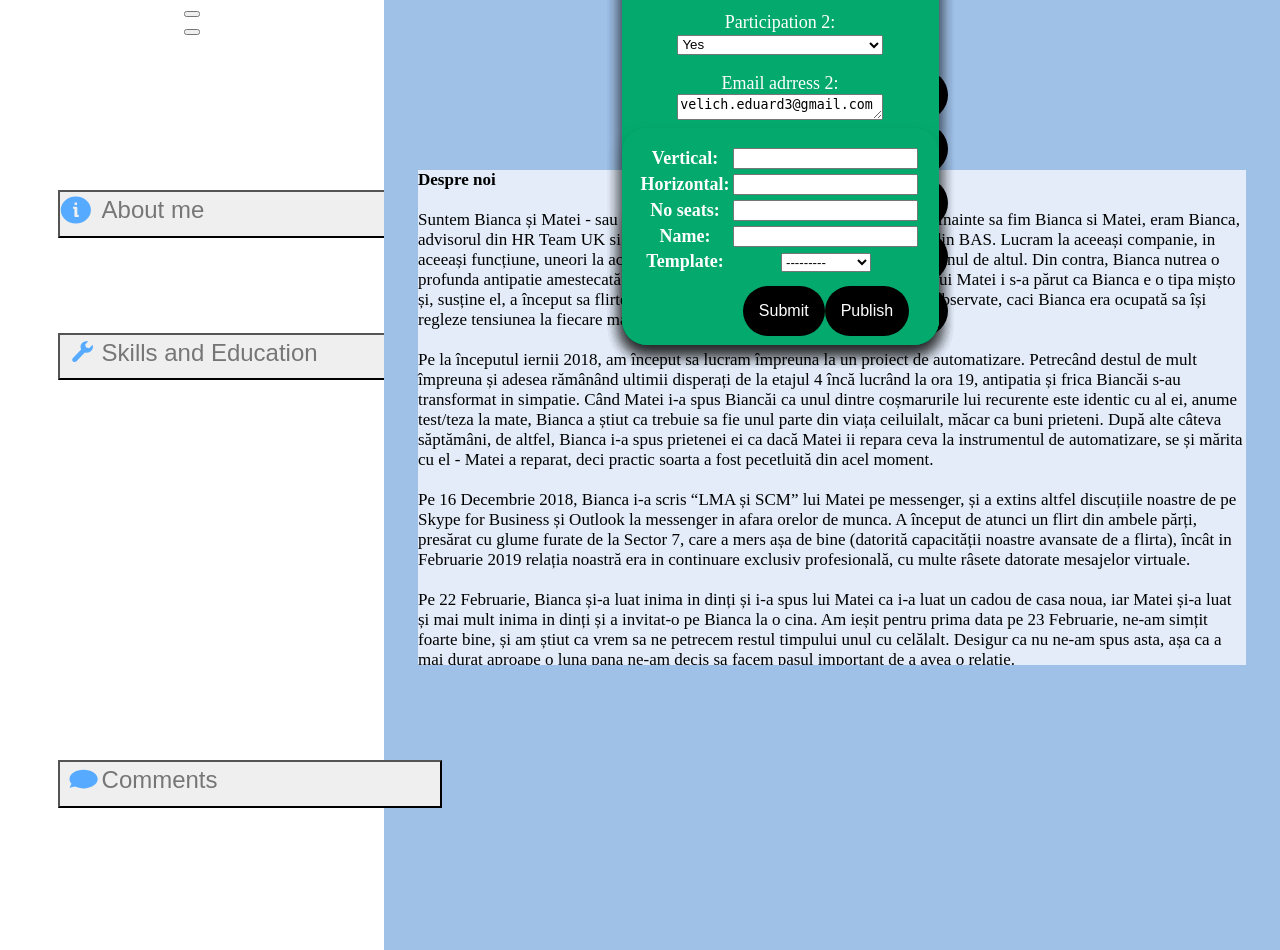
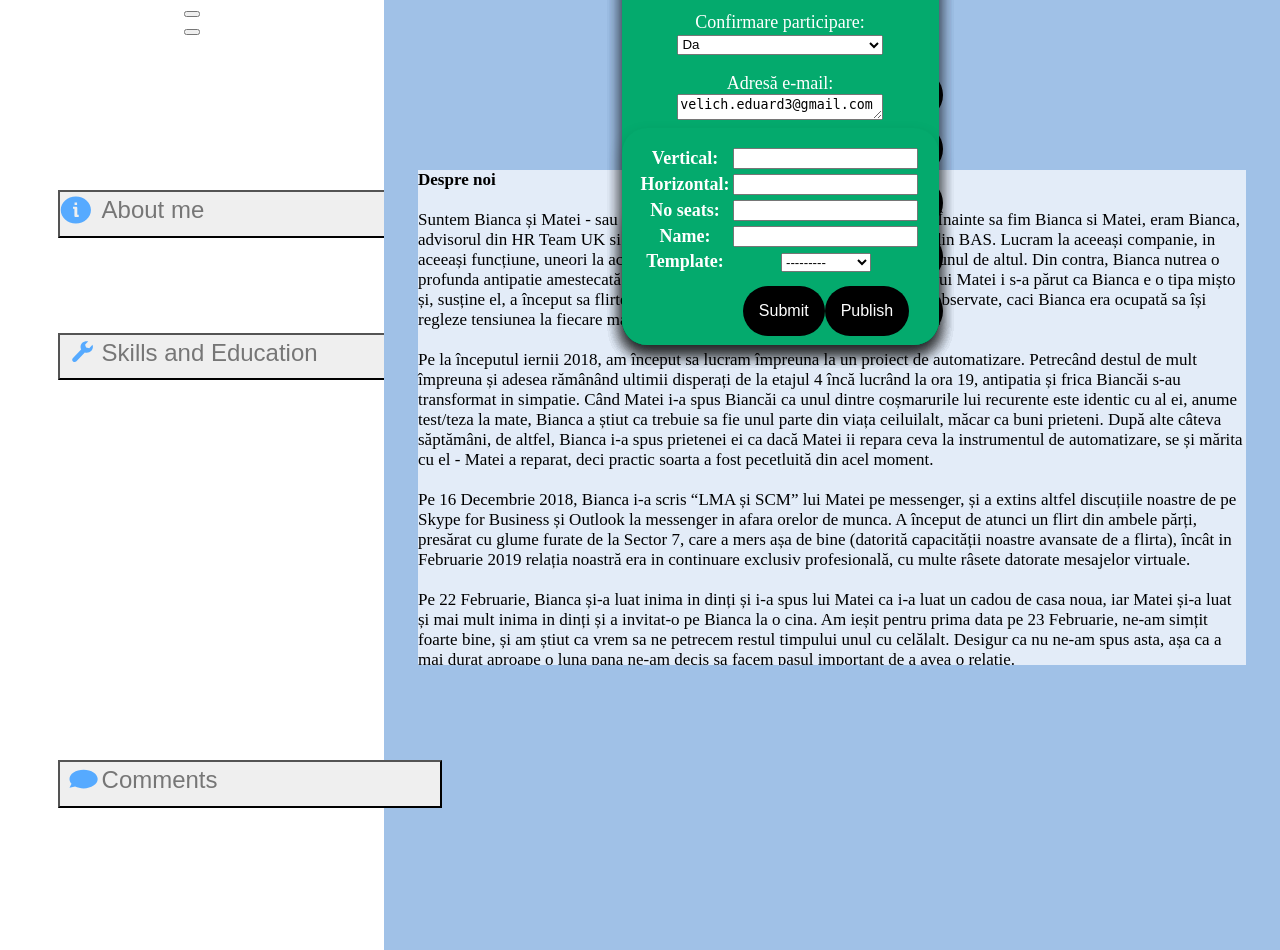
Before and after one commit to Cizinec321/projects, a Django app: page / in a window 1280 px wide. Run offline with Django 3.2, Linux system fonts and the light colour scheme; a user stored in the database is signed in; data comes from the database, SQL or seed files in the repository; both versions use the stored data as it was after the commit; lists and menus that the app fills with data are empty; some libraries are stand-ins or nearby versions.

Commit message:
1) Displayed table numbering is now sequential ordinal numerals instead of matrix coordinates 2) Transalted to romanian

```diff
--- a/mariage_project/mariage_project/forms.py
+++ b/mariage_project/mariage_project/forms.py
@@ -34,24 +34,24 @@ class prefferences (forms.Form):
 
         super(prefferences, self).__init__(*args, **kwargs)
         CHOICES_MENU =(
-        ("We will eat anything", "We will eat anything"),
-        ("No fish", "No fish"),
-        ("No meat, no fish", "No meat, no fish"),
-        ("No meat", "No meat"),
-        ("Children's menu", "Children's menu"),
-        ("Other (specify in coments)", "Other (specify in coments)"),
+        ("Mănânc orice", "Mănânc orice"),
+        ("Nu mănânc pește", "Nu mănânc pește"),
+        ("Nu mănânc pește și carne", "Nu mănânc pește și carne"),
+        ("Nu mănânc carne", "Nu mănânc carne"),
+        ("Meniu copii", "Meniu copii"),
+        ("Altele (menționați in comentarii)", "Altele (menționați in comentarii)"),
         )
         CHOICES_PARTY=(
-            ("Yes","Yes"),
-            ("No","No")
+            ("Da","Da"),
+            ("Nu","Nu")
         )
         for i in range(1, n+1):
-            self.fields["Seat_%d" % i] = forms.CharField(initial=seat_no[i-1],widget=forms.Textarea(attrs={'style':"background: grey;width:70%;height:20px;"}))
-            self.fields["Participant_Name_%d" % i] = forms.CharField(initial=r_name[i-1],required=True,widget=forms.Textarea(attrs={'style':"width:70%;height:20px;"}))
-            self.fields["Participation_%d" % i] = forms.ChoiceField(initial=party[i-1],choices = CHOICES_PARTY,widget=forms.Select(attrs={'style':"width:72%;height:20px;"}))
-            self.fields["Email_Adrress_%d" % i] = forms.CharField(initial=email[i-1],required=False,widget=forms.Textarea(attrs={'style':"width:70%;height:20px;"}))
-            self.fields["Menu_prefference_%d" % i] = forms.ChoiceField(initial=menu_pref[i-1],choices = CHOICES_MENU,widget=forms.Select(attrs={'style':"width:72%;height:20px;"}))
-            self.fields["Freeform_comments_%d" % i] = forms.CharField(initial=f_comm[i-1],required=False,widget=forms.Textarea(attrs={'style':"width:70%;height:20px;"}))
+            self.fields["Seat_%d" % i] = forms.CharField(initial=seat_no[i-1],label='Locul %d' % i,widget=forms.Textarea(attrs={'style':"background: grey;width:70%;height:20px;"}))
+            self.fields["Participant_Name_%d" % i] = forms.CharField(initial=r_name[i-1],label='Nume participant',required=True,widget=forms.Textarea(attrs={'style':"width:70%;height:20px;"}))
+            self.fields["Participation_%d" % i] = forms.ChoiceField(initial=party[i-1],label='Confirmare participare',choices = CHOICES_PARTY,widget=forms.Select(attrs={'style':"width:72%;height:20px;"}))
+            self.fields["Email_Adrress_%d" % i] = forms.CharField(initial=email[i-1],label='Adresă e-mail',required=False,widget=forms.Textarea(attrs={'style':"width:70%;height:20px;"}))
+            self.fields["Menu_prefference_%d" % i] = forms.ChoiceField(initial=menu_pref[i-1],label='Preferințe culinare',choices = CHOICES_MENU,widget=forms.Select(attrs={'style':"width:72%;height:20px;"}))
+            self.fields["Freeform_comments_%d" % i] = forms.CharField(initial=f_comm[i-1],label='Comentarii',required=False,widget=forms.Textarea(attrs={'style':"width:70%;height:20px;"}))
 
 
 
@@ -150,8 +150,8 @@ class invitees_form(forms.Form):
     already_seated=forms.CharField(widget=forms.Textarea,disabled=True)
 
 class invitees_form_non_su(forms.Form):
-    assigned_seats=forms.CharField(disabled=True)
-    already_seated=forms.CharField(widget=forms.Textarea,disabled=True)
+    assigned_seats=forms.CharField(disabled=True, label='Locuri ocupate')
+    already_seated=forms.CharField(widget=forms.Textarea,disabled=True, label='Persoane așezate')
 
 class invitees_disp(forms.Form):
 
--- a/mariage_project/mariage_project/gen_dat.py
+++ b/mariage_project/mariage_project/gen_dat.py
@@ -57,7 +57,7 @@ def get_party_full():
         if str(x.username)!='admin':
             query_res=invitees.objects.filter(name__startswith=str(x.username)).count()
             party_res=invitees.objects.filter(name__startswith=str(x.username),particpation='Yes').count()
-            outval=outval+'<tr><th style="text-align: left;"><label >'+str(x.username)+'</label></th>'+'<th style="text-align: left;"><label >'+str(query_res)+' Seats</label></th>'+'<th style="text-align: left;"><label >'+str(party_res)+' Participants</label></th>'+'<th style="text-align: left;"><form method="post"><button type="submit" name="delete_participant" value="'+str(x.username)+'" class="pos_button2">Delete</button></form></th>'+'<th style="text-align: left;"><form method="post"><button type="button" name="edit_participant" value="'+str(x.username)+'" class="pos_button2" onclick=document.getElementById('+chr(39)+str(but_count)+'utiz'+chr(39)+').className='+chr(39)+'dropbtn2_show'+chr(39)+'>Details</button></form></th></tr>'
+            outval=outval+'<tr><th style="text-align: left;"><label >'+str(x.username)+'</label></th>'+'<th style="text-align: left;"><label >'+str(query_res)+' Locuri</label></th>'+'<th style="text-align: left;"><label >'+str(party_res)+' Participanți</label></th>'+'<th style="text-align: left;"><form method="post"><button type="submit" name="delete_participant" value="'+str(x.username)+'" class="pos_button2">Delete</button></form></th>'+'<th style="text-align: left;"><form method="post"><button type="button" name="edit_participant" value="'+str(x.username)+'" class="pos_button2" onclick=document.getElementById('+chr(39)+str(but_count)+'utiz'+chr(39)+').className='+chr(39)+'dropbtn2_show'+chr(39)+'>Detalii</button></form></th></tr>'
             but_count=but_count+1
     outval=outval+'</tbody></table>'
     return outval
@@ -70,7 +70,7 @@ def get_party_full_non_su(unm):
     if str(unm)!='admin':
             query_res=invitees.objects.filter(name__startswith=str(unm)).count()
             party_res=invitees.objects.filter(name__startswith=str(unm),particpation='Yes').count()
-            outval=outval+'<tr><th style="text-align: left;"><label >'+str(unm)+'</label></th>'+'<th style="text-align: left;"><label >'+str(query_res)+' Seats</label></th>'+'<th style="text-align: left;"><label >'+str(party_res)+' Participants</label></th>'+'<th style="text-align: left;"></th>'+'<th style="text-align: left;"><form method="post"><button type="button" name="edit_participant" value="'+str(unm)+'" class="pos_button2" onclick=document.getElementById('+chr(39)+str(but_count)+'utiz'+chr(39)+').className='+chr(39)+'dropbtn2_show'+chr(39)+'>Details</button></form></th></tr>'
+            outval=outval+'<tr><th style="text-align: left;"><label >'+str(unm)+'</label></th>'+'<th style="text-align: left;"><label >'+str(query_res)+' Locuri</label></th>'+'<th style="text-align: left;"><label >'+str(party_res)+' Participanți</label></th>'+'<th style="text-align: left;"></th>'+'<th style="text-align: left;"><form method="post"><button type="button" name="edit_participant" value="'+str(unm)+'" class="pos_button2" onclick=document.getElementById('+chr(39)+str(but_count)+'utiz'+chr(39)+').className='+chr(39)+'dropbtn2_show'+chr(39)+'>Detalii</button></form></th></tr>'
             but_count=but_count+1
     outval=outval+'</tbody></table>'
     return outval
--- a/mariage_project/mariage_project/settings.py
+++ b/mariage_project/mariage_project/settings.py
@@ -25,7 +25,7 @@ SECRET_KEY = 'tg3z^go3ttw4q2j2v4g6_&r%&+!cwte$vpnnf&(w=m-gn7%-ru'
 # SECURITY WARNING: don't run with debug turned on in production!
 DEBUG = True
 
-ALLOWED_HOSTS = ["mateivelich.pythonanywhere.com", "127.0.0.1","192.168.1.2","localhost"]
+ALLOWED_HOSTS = ["mateivelich.pythonanywhere.com", "127.0.0.1","192.168.1.109","localhost"]
 
 
 # Application definition
--- a/mariage_project/templates/landing_log.html
+++ b/mariage_project/templates/landing_log.html
@@ -77,7 +77,7 @@
        {% endautoescape %}
        {% autoescape on %}
        {% if request.user.is_superuser %}
-       <tr><th></th><th><button type="submit" class="pos_button2" name="save_participant" value="1" >Submit</button></th><td></td></tr></table></form>
+       <tr><th></th><th><button type="submit" class="pos_button2" name="save_participant" value="1" >Salvare</button></th><td></td></tr></table></form>
        {% else %}
        {% endif %}
        {% endautoescape %}
@@ -95,7 +95,7 @@
        {% autoescape on %}
        <div class='dropbtn2' id="{{ forloop.counter0 }}seating"><form method='post'  name='login_request'><table style='width:100%'>
        {{ form.as_p }}
-       <button  class='pos_button2' type='button' onclick='hide_current("{{ forloop.counter0 }}seating")';>Close</button>
+       <button  class='pos_button2' type='button' onclick='hide_current("{{ forloop.counter0 }}seating")';>Închide</button>
        {% endautoescape %}
        {% autoescape off %}
        {% if request.user.is_superuser %}
@@ -111,7 +111,7 @@
        {% autoescape on %}
        <div class='dropbtn2' id="{{ forloop.counter0 }}utiz"><form method='post'  name='login_request'><table style='width:100%'>
        {{ form.as_p }}
-       <tr><th></th><th><button type="submit" class="pos_button2" name="inv_save" value="1" >Submit</button></th><td></td></tr></table></form></div>
+       <tr><th></th><th><button type="submit" class="pos_button2" name="inv_save" value="1" >Salvare</button></th><td></td></tr></table></form></div>
        {% endautoescape %}
        {% autoescape off %}
        {% endautoescape %}
```
Also changed, not shown: mariage_project/mariage_project/seating_algo.py (+5 -3 lines), mariage_project/db.sqlite3.
